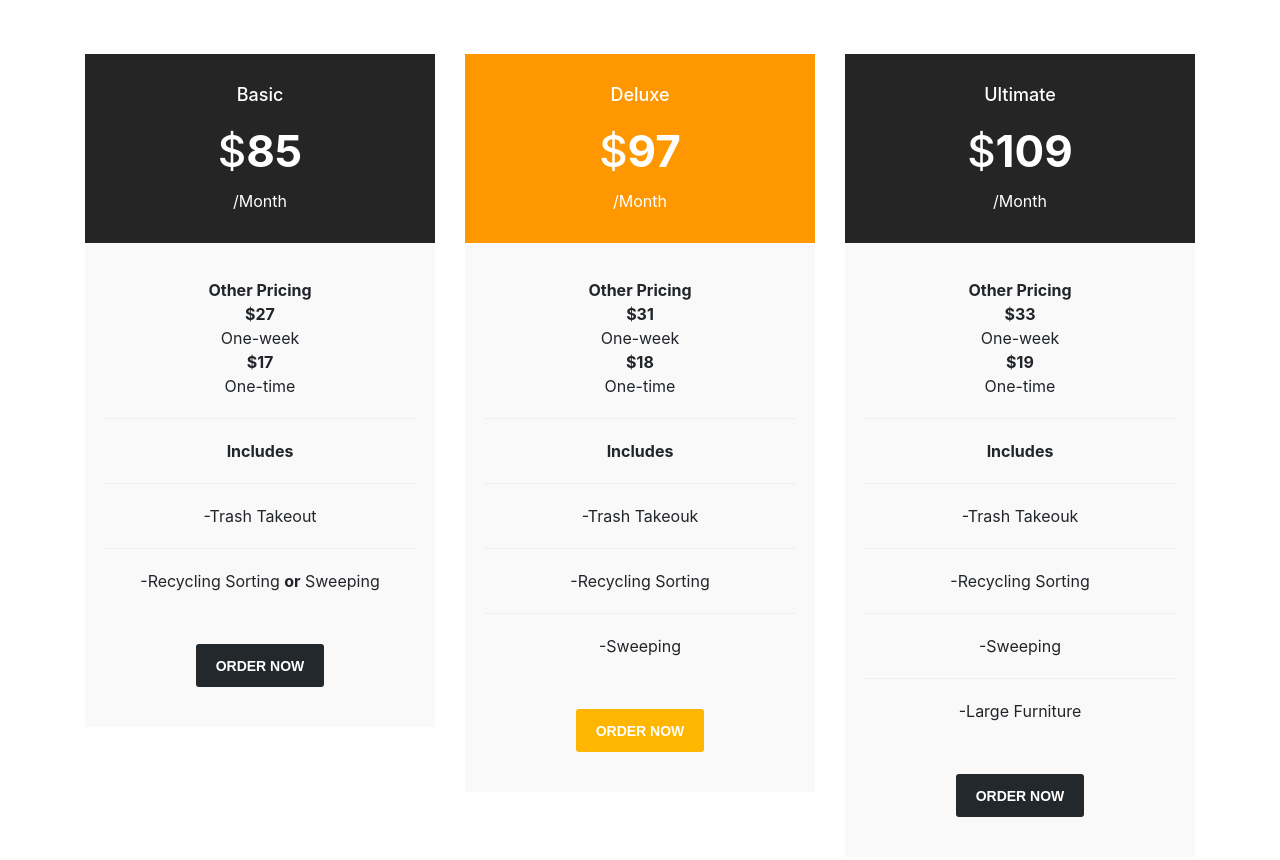
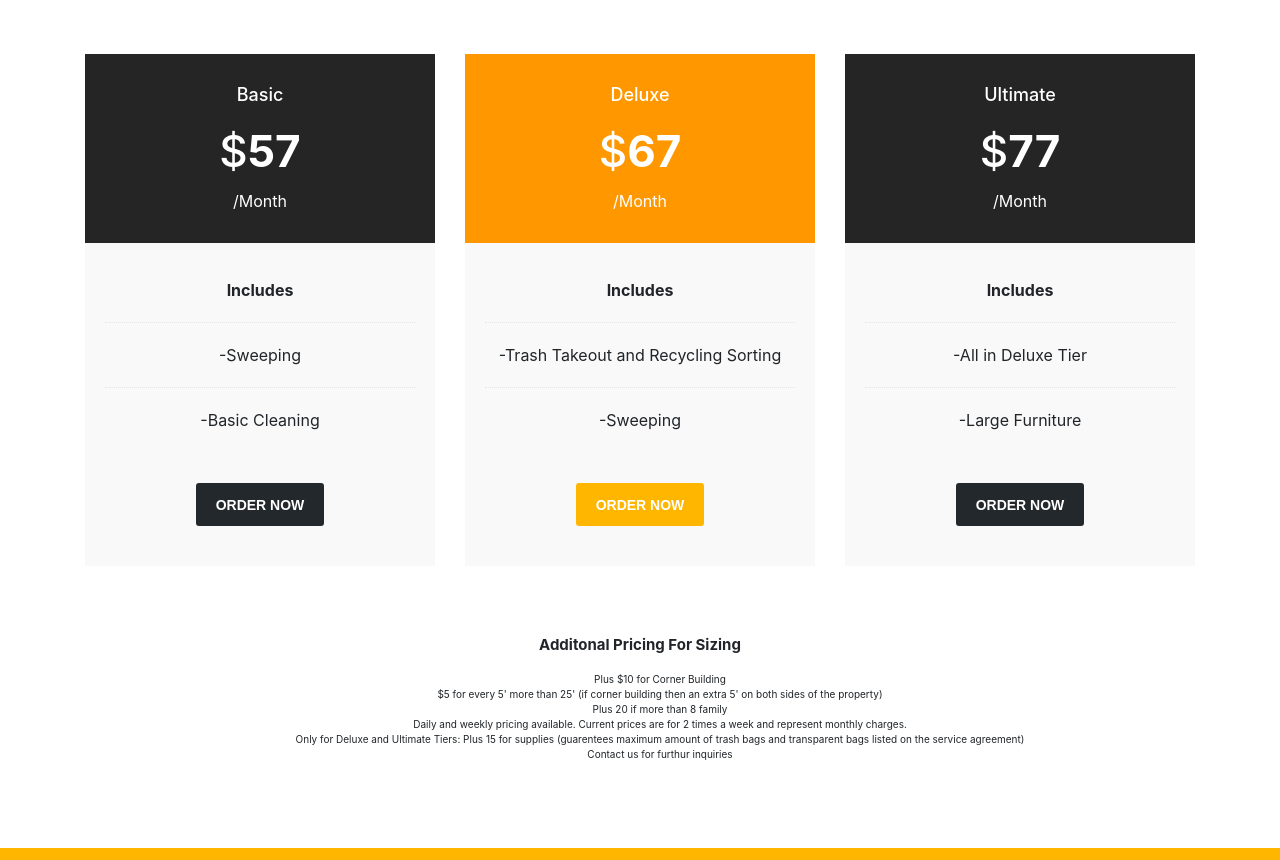
Before and after one commit to amirjonu/repo, a website: page source/pricing.html in a window 1280 px wide. Shown: the part 700-1560 px from the top of the page. Drawn offline with nearby package versions, Linux system fonts and the light colour scheme; some packages are replaced by stand-ins of ours; files that its build step writes are made by us from their sources.

Commit message:
changed pricing info

```diff
--- a/source/pricing.html
+++ b/source/pricing.html
@@ -188,15 +188,15 @@ FACEBOOK: https://www.facebook.com/themefisher
           <div class="ts-pricing-header">
             <h2 class="ts-pricing-name">Basic</h2>
             <h2 class="ts-pricing-price">
-              <span class="currency">$</span><strong>85</strong><small>/Month</small>
+              <span class="currency">$</span><strong>57</strong><small>/Month</small>
             </h2>
           </div><!-- Pricing header -->
           <div class="ts-pricing-features">
             <ul class="list-unstyled">
-              <li><strong>Other Pricing</strong><br/> <strong>$27</strong><br />One-week <br/><strong>$17</strong> <br />One-time</li>
               <li><strong>Includes</strong></li>
-              <li>-Trash Takeout</li>
-              <li>-Recycling Sorting <strong>or</strong> Sweeping</li>
+              <li>-Sweeping</li>
+              <li>-Basic Cleaning</li>
+
             </ul>
           </div><!-- Features end -->
           <div class="plan-action">
@@ -210,15 +210,13 @@ FACEBOOK: https://www.facebook.com/themefisher
           <div class="ts-pricing-header">
             <h2 class="ts-pricing-name">Deluxe</h2>
             <h2 class="ts-pricing-price">
-              <span class="currency">$</span><strong>97</strong><small>/Month</small>
+              <span class="currency">$</span><strong>67</strong><small>/Month</small>
             </h2>
           </div><!-- Pricing header -->
           <div class="ts-pricing-features">
             <ul class="list-unstyled">
-              <li><strong>Other Pricing</strong><br/> <strong>$31</strong><br />One-week <br/><strong>$18</strong> <br />One-time</li>
               <li><strong>Includes</strong></li>
-              <li>-Trash Takeouk</li>
-              <li>-Recycling Sorting</li>
+              <li>-Trash Takeout and Recycling Sorting</li>
               <li>-Sweeping</li>
             </ul>
           </div><!-- Features end -->
@@ -233,16 +231,13 @@ FACEBOOK: https://www.facebook.com/themefisher
           <div class="ts-pricing-header">
             <h2 class="ts-pricing-name">Ultimate</h2>
             <h2 class="ts-pricing-price">
-              <span class="currency">$</span><strong>109</strong><small>/Month</small>
+              <span class="currency">$</span><strong>77</strong><small>/Month</small>
             </h2>
           </div><!-- Pricing header -->
           <div class="ts-pricing-features">
             <ul class="list-unstyled">
-              <li><strong>Other Pricing</strong><br/> <strong>$33</strong><br />One-week <br/><strong>$19</strong> <br />One-time</li>
               <li><strong>Includes</strong></li>
-              <li>-Trash Takeouk</li>
-              <li>-Recycling Sorting</li>
-              <li>-Sweeping</li>
+              <li>-All in Deluxe Tier</li>
               <li>-Large Furniture</li>
             </ul>
           </div><!-- Features end -->
@@ -253,7 +248,20 @@ FACEBOOK: https://www.facebook.com/themefisher
       </div><!-- Col end -->
 
     </div>
+    <br />
+    <br />
     <!--/ Content row end -->
+    <div class="mini-pricing-header">
+      <p ><strong>Additonal Pricing For Sizing</strong></p>
+      <ul class="mini-pricing">
+        <li> Plus $10 for Corner Building</li>
+        <li> $5 for every 5' more than 25' (if corner building then an extra 5' on both sides of the property)</li>
+        <li> Plus 20 if more than 8 family</li>
+        <li>Daily and weekly pricing available. Current prices are for 2 times a week and represent monthly charges.</li>
+        <li>Only for Deluxe and Ultimate Tiers: Plus 15 for supplies (guarentees maximum amount of trash bags and transparent bags listed on the service agreement)</li>
+        <li>Contact us for furthur inquiries</li>
+      </ul>
+  </div><!-- Intro box end -->
 
   </div><!-- Conatiner end -->
 </section><!-- Main container end -->
--- a/source/scss/templates/_main.scss
+++ b/source/scss/templates/_main.scss
@@ -40,6 +40,14 @@
   height: 100%;
   width: 100%;
 }
+.mini-pricing {
+  list-style-type: none;
+  font-size: 10px;
+}
+.mini-pricing-header {
+  text-align: center;
+  font-size: 15px;
+}
 
 .slide-title-box {
   font-size: 16px;
```
Also changed, not shown: theme/pricing.html (+21 -13 lines), theme/css/style.css, 1 other file.
